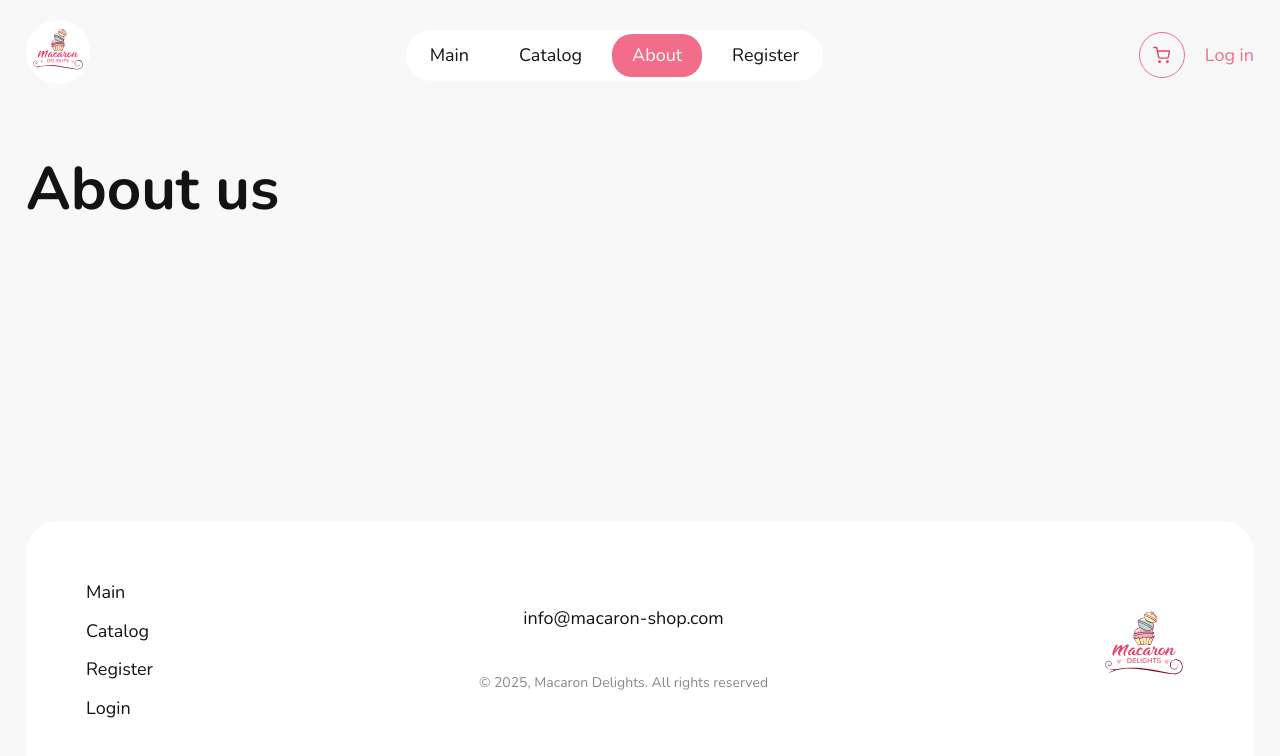
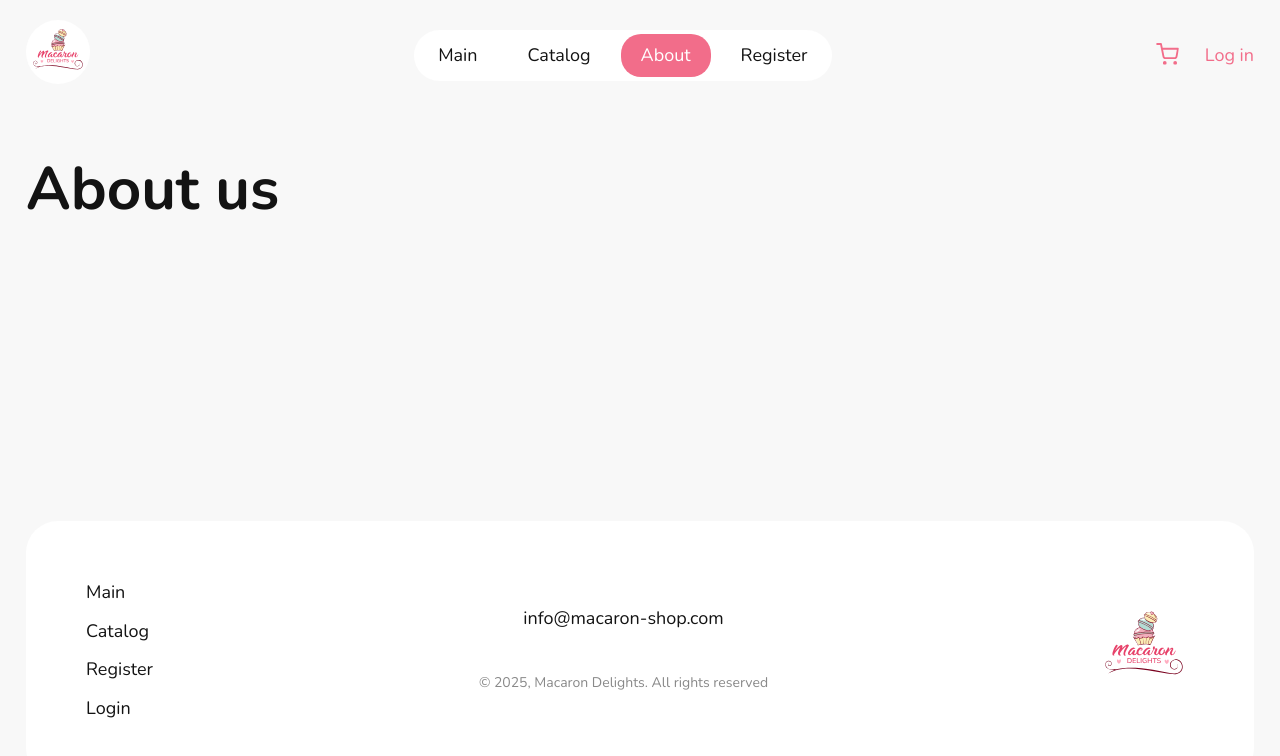
Before and after one commit to SwetlanaAng/ecommerce-app, a React (Vite) app: page /about in a window 1280 px wide. Shown: the top 756 px of the page. Built offline with nearby package versions, Linux system fonts and the light colour scheme; no server answers.

Commit message:
feat: remove border for cart

```diff
--- a/src/components/cartIcon/CartIcon.css
+++ b/src/components/cartIcon/CartIcon.css
@@ -9,12 +9,13 @@
   .cart-badge {
     position: absolute;
     top: -9px;
-    right: -8px;
+    right: -9px;
     background-color: #ff4444;
+    border: 1px solid var(--bg-color);
     color: white;
     border-radius: 50%;
-    width: 18px;
-    height: 18px;
+    width: 19px;
+    height: 19px;
     display: flex;
     align-items: center;
     justify-content: center;
--- a/src/components/header/Header.css
+++ b/src/components/header/Header.css
@@ -53,35 +53,31 @@
     .header-actions {
       display: flex;
       align-items: center;
-      gap: 20px;
+      gap: 25px;
       .header-actions-item {
         a {
           display: flex;
           align-items: center;
           justify-content: center;
-          width: 46px;
-          height: 46px;
-          border-radius: 50%;
-          background-color: transparent;
-          border: 1px solid var(--primary-color);
           cursor: pointer;
           transition: all 0.3s ease;
+          line-height: 1;
           .cart {
-            height: 18px;
             svg {
+              width: 24px;
+              height: 24px;
               transition: all 0.3s ease;
+              stroke: var(--primary-color);
             }
           }
         }
         &:hover {
           a {
-            background-color: var(--primary-color);
             svg {
-              stroke: var(--white);
+              stroke: var(--accent-color);
             }
             .cart-badge {
-              background-color: var(--white);
-              color: var(--primary-color);
+              background-color: var(--accent-color);
             }
           }
         }
```
